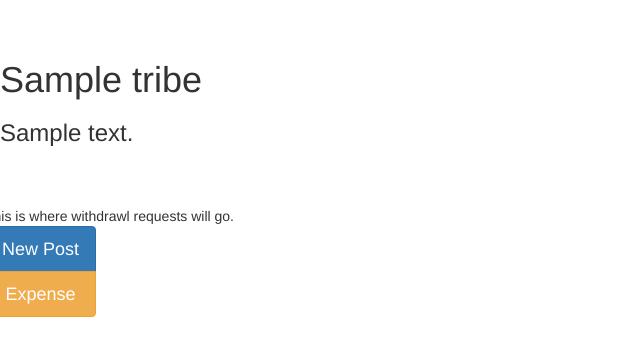
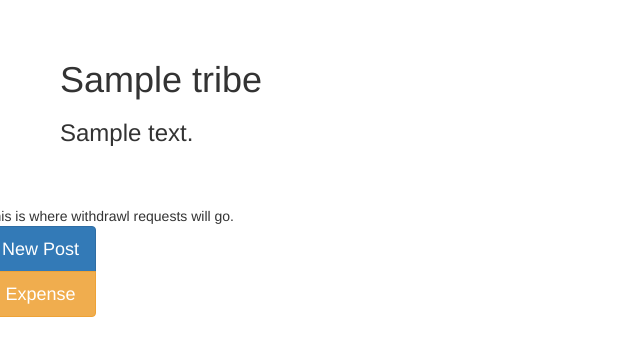
Before and after one commit to amovfx/artemiss, a Flask app: template flaskserv/socialnet/tribes/templates/tribe.html in a window 1280 px wide. Shown: the top 356 px of the page, without its empty margins (0-640 px from the left). Run offline with Flask 2, Linux system fonts and the light colour scheme; tables that the repository leaves empty hold one stand-in row (values such as "Sample post"); the template is opened without the code that fills it: values that come from a table or form of the project are taken from there, most other values are stand-ins (such as "Sample title", 1, 10 or a date in 2020); some libraries are stand-ins or nearby versions.

Commit message:
Adding padding

```diff
--- a/flaskserv/socialnet/tribes/templates/tribe.html
+++ b/flaskserv/socialnet/tribes/templates/tribe.html
@@ -31,6 +31,7 @@
     .tribe-header {
         margin-top: 60px;
         margin-bottom: 60px;
+        padding-left: 60px;
     }
 
 
```
